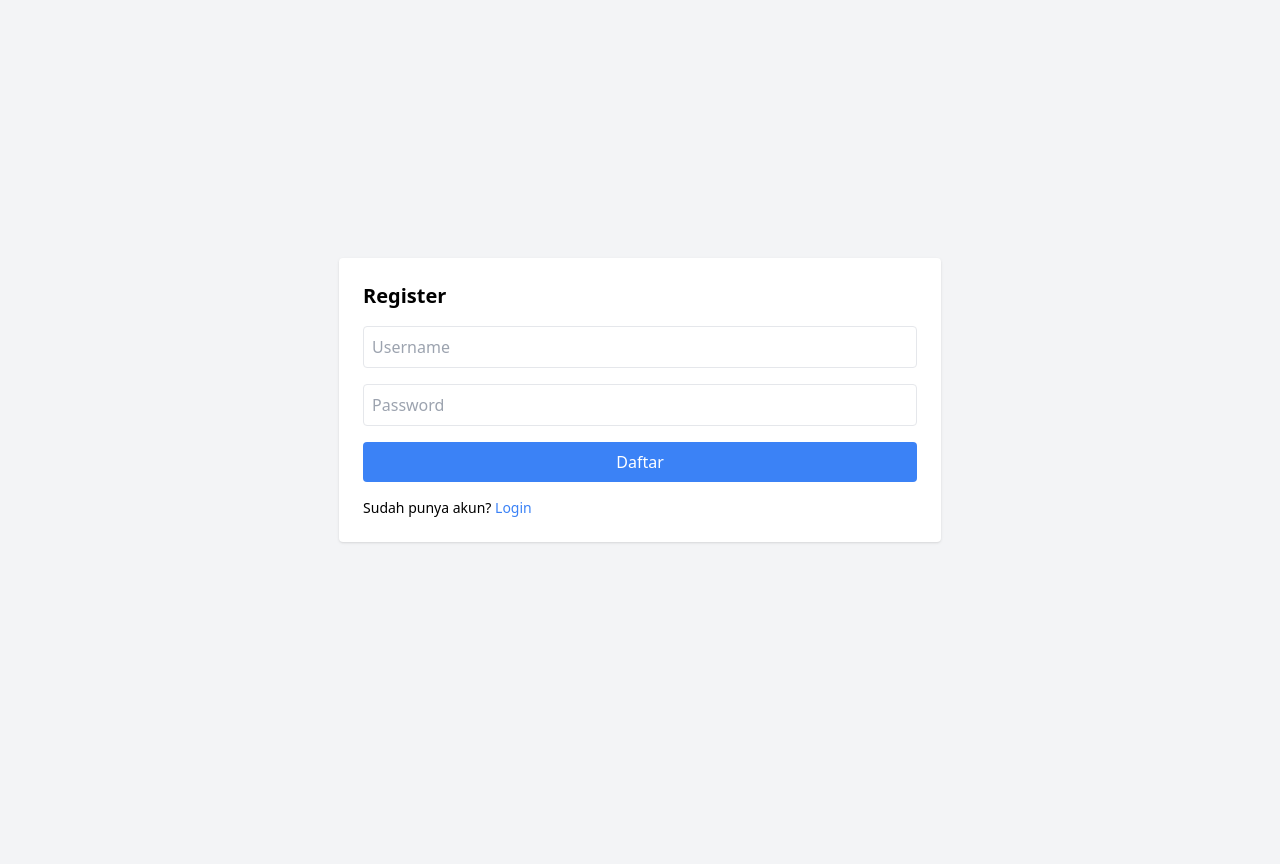
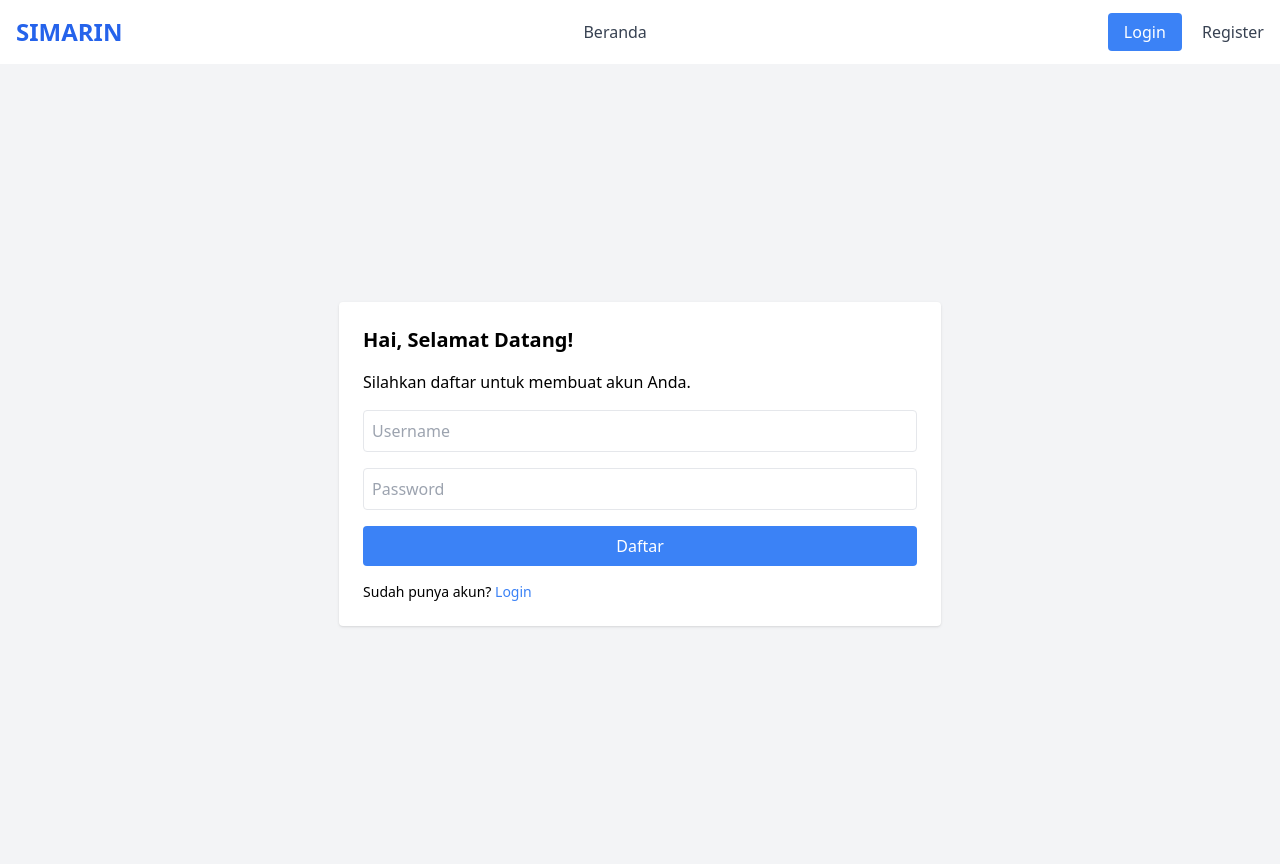
Before and after one commit to ferzian/simarin, a Node server app: page /register in a window 1280 px wide. Before the commit the page ends 543 px from the top, so only its background shows below. Run offline with Node 20, Linux system fonts and the light colour scheme; some libraries are stand-ins or nearby versions.

Commit message:
Perbaikan Landing Page, Register, Login

```diff
--- a/views/register.ejs
+++ b/views/register.ejs
@@ -4,13 +4,54 @@
     <script src="https://cdn.tailwindcss.com"></script>
     <title>Register</title>
   </head>
-<body class="flex items-center justify-center h-screen bg-gray-100">
-  <form action="/auth/register" method="POST" class="bg-white p-6 rounded shadow space-y-4">
-    <h1 class="text-xl font-bold">Register</h1>
-    <input type="text" name="username" placeholder="Username" class="w-full p-2 border rounded" required>
-    <input type="password" name="password" placeholder="Password" class="w-full p-2 border rounded" required minlength="4">
-    <button class="bg-blue-500 text-white w-full py-2 rounded hover:bg-blue-600">Daftar</button>
-    <p class="text-sm">Sudah punya akun? <a href="/login" class="text-blue-500">Login</a></p>
+  <body>
+    <nav class="bg-white shadow p-4 flex justify-between items-center">
+      <h1 class="text-2xl font-bold text-blue-600">SIMARIN</h1>
+      <a href="/" class="text-gray-700 hover:text-blue-500">Beranda</a>
+      <div class="space-x-4">
+        <a
+          href="/login"
+          class="bg-blue-500 text-white px-4 py-2 rounded hover:bg-blue-600"
+          >Login</a
+        >
+        <a href="/register" class="text-gray-700 hover:text-blue-500"
+          >Register</a
+        >
+      </div>
+    </nav>
+
+    <div class="flex items-center justify-center h-screen bg-gray-100">
+      <form
+        action="/auth/register"
+        method="POST"
+        class="bg-white p-6 rounded shadow space-y-4"
+      >
+        <h1 class="text-xl font-bold">Hai, Selamat Datang!</h1>
+        <p class="py-0">Silahkan daftar untuk membuat akun Anda.</p>
+        <input
+          type="text"
+          name="username"
+          placeholder="Username"
+          class="w-full p-2 border rounded"
+          required
+        />
+        <input
+          type="password"
+          name="password"
+          placeholder="Password"
+          class="w-full p-2 border rounded"
+          required
+          minlength="4"
+        />
+        <button
+          class="bg-blue-500 text-white w-full py-2 rounded hover:bg-blue-600"
+        >
+          Daftar
+        </button>
+        <p class="text-sm">
+          Sudah punya akun? <a href="/login" class="text-blue-500">Login</a>
+        </p>
       </form>
+    </div>
   </body>
 </html>
```
Also changed, not shown: views/index.ejs (+17 -6 lines), views/login.ejs (+45 -7 lines). Lines whose indentation alone changed are shown as unchanged.
